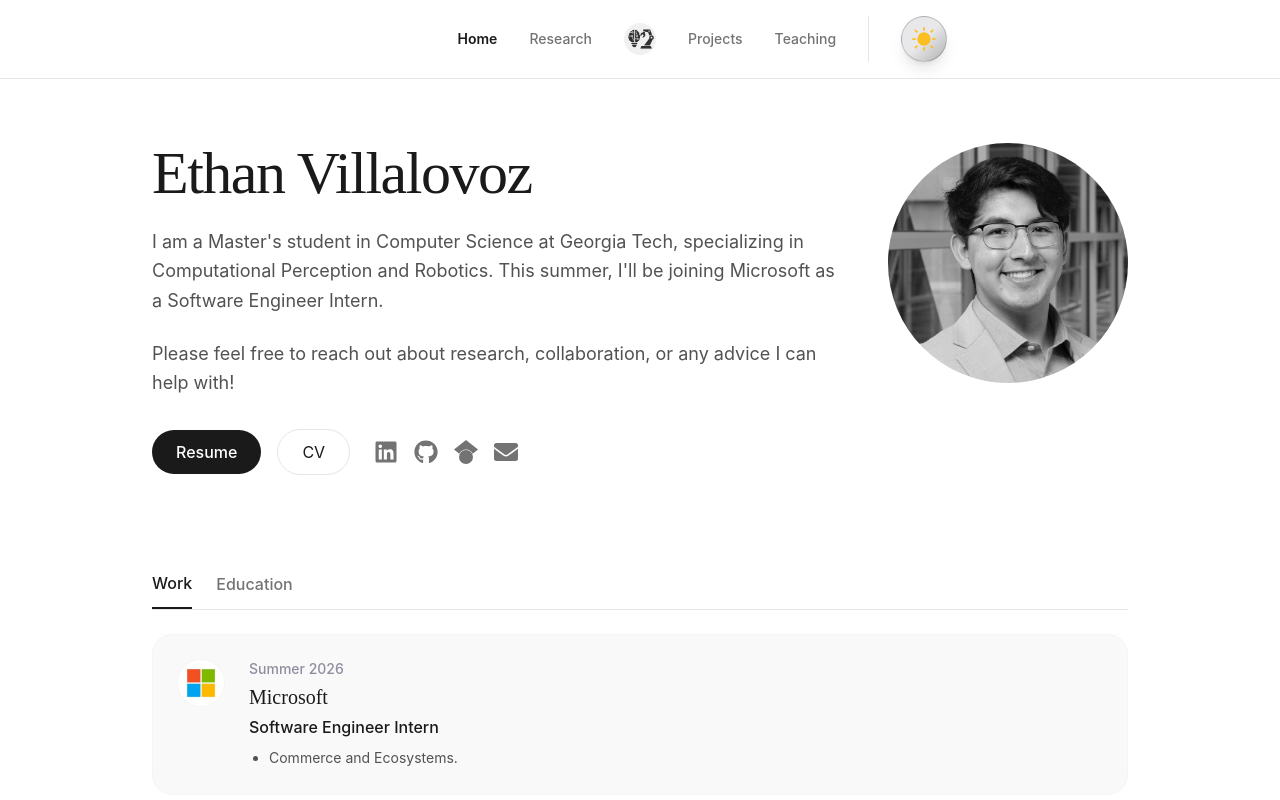
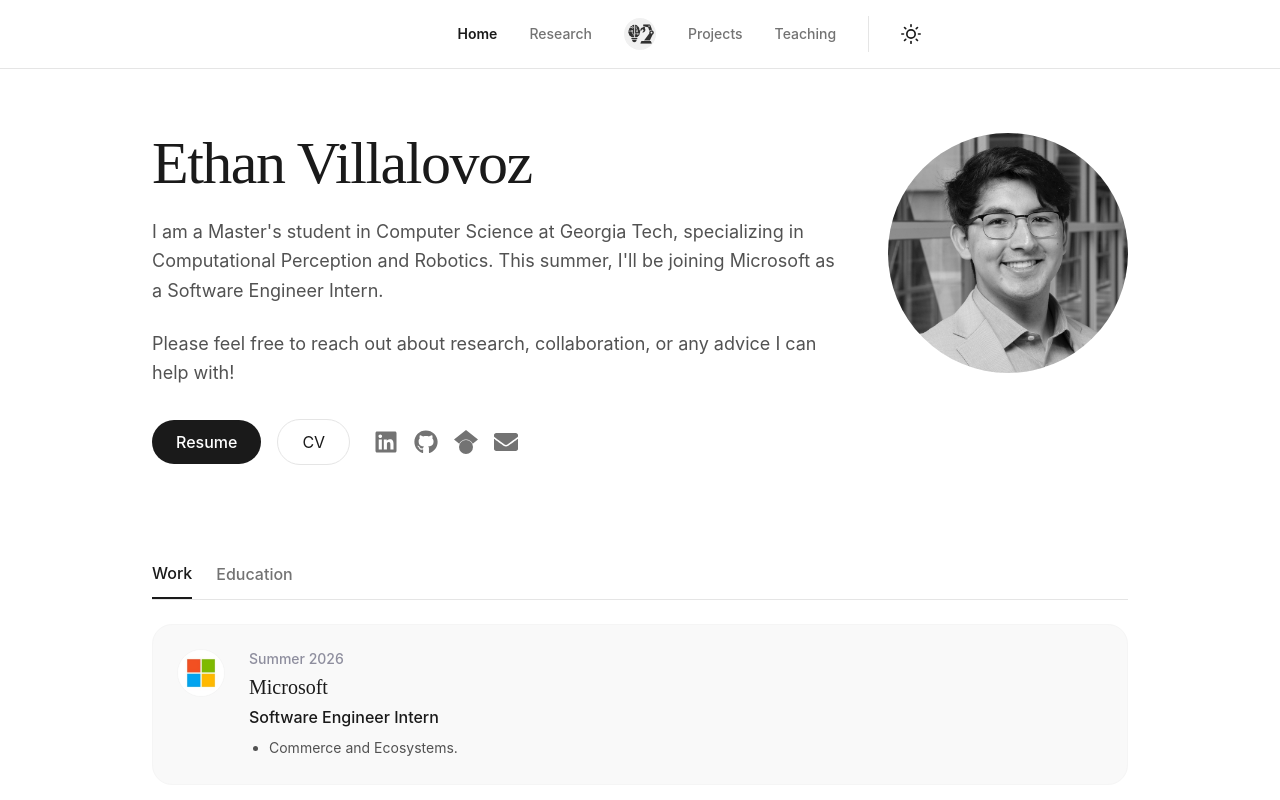
Before and after one commit to ethanvillalovoz/ethanvillalovoz.github.io, a Next.js app: page / in a window 1280 px wide. Shown: the top 800 px of the page. Built offline with nearby package versions, Linux system fonts and the light colour scheme.

Commit message:
updated theme toggle and readme

```diff
--- a/src/components/ThemeToggle.tsx
+++ b/src/components/ThemeToggle.tsx
@@ -42,67 +42,43 @@ export default function ThemeToggle() {
     <button
       aria-label={dark ? "Switch to light mode" : "Switch to dark mode"}
       onClick={toggleTheme}
-      className="ml-4 rounded-full p-2 bg-gradient-to-br from-primary/10 via-primary-light/20 to-primary-dark/30 dark:from-primary-dark/30 dark:via-primary/20 dark:to-primary-dark/50 border border-primary/20 dark:border-primary-dark/30 shadow-lg focus:outline-none focus:ring-2 focus:ring-primary focus:ring-offset-2 transition-colors"
-      tabIndex={0}
+      className="ml-2 p-2 rounded-full hover:bg-neutral-100 dark:hover:bg-neutral-800 transition-colors text-primary focus:outline-none"
     >
       <AnimatePresence mode="wait" initial={false}>
         {dark ? (
-          <motion.span
+          <motion.div
             key="moon"
-            initial={{ scale: 0.7, opacity: 0, rotate: -30 }}
+            initial={{ scale: 0.5, opacity: 0, rotate: -90 }}
             animate={{ scale: 1, opacity: 1, rotate: 0 }}
-            exit={{ scale: 0.7, opacity: 0, rotate: 30 }}
-            transition={{ type: "spring", stiffness: 300, damping: 20 }}
-            aria-hidden
-            className="flex items-center justify-center"
+            exit={{ scale: 0.5, opacity: 0, rotate: 90 }}
+            transition={{ duration: 0.2 }}
           >
-            {/* Classic Crescent Moon SVG (balanced) */}
-            <svg width="28" height="28" viewBox="0 0 24 24" fill="none" xmlns="http://www.w3.org/2000/svg">
-              <motion.path
-                d="M21 12.5C21 17.19 16.97 21 12.5 21C9.61 21 7.06 19.44 5.5 17C8.5 17.5 12 15.5 12 12C12 8.5 8.5 6.5 5.5 7C7.06 4.56 9.61 3 12.5 3C16.97 3 21 6.81 21 12.5Z"
-                fill="#facc15"
-                stroke="#facc15"
-                strokeWidth="1.5"
-                initial={{ pathLength: 0 }}
-                animate={{ pathLength: 1 }}
-                transition={{ duration: 0.5 }}
-              />
+             {/* Simple Moon Icon */}
+             <svg width="20" height="20" viewBox="0 0 24 24" fill="none" stroke="currentColor" strokeWidth="2" strokeLinecap="round" strokeLinejoin="round">
+                <path d="M21 12.79A9 9 0 1 1 11.21 3 7 7 0 0 0 21 12.79z"></path>
+             </svg>
+          </motion.div>
+        ) : (
+          <motion.div
+            key="sun"
+            initial={{ scale: 0.5, opacity: 0, rotate: 90 }}
+            animate={{ scale: 1, opacity: 1, rotate: 0 }}
+            exit={{ scale: 0.5, opacity: 0, rotate: -90 }}
+            transition={{ duration: 0.2 }}
+          >
+            {/* Simple Sun Icon */}
+            <svg width="20" height="20" viewBox="0 0 24 24" fill="none" stroke="currentColor" strokeWidth="2" strokeLinecap="round" strokeLinejoin="round">
+              <circle cx="12" cy="12" r="5"></circle>
+              <line x1="12" y1="1" x2="12" y2="3"></line>
+              <line x1="12" y1="21" x2="12" y2="23"></line>
+              <line x1="4.22" y1="4.22" x2="5.64" y2="5.64"></line>
+              <line x1="18.36" y1="18.36" x2="19.78" y2="19.78"></line>
+              <line x1="1" y1="12" x2="3" y2="12"></line>
+              <line x1="21" y1="12" x2="23" y2="12"></line>
+              <line x1="4.22" y1="19.78" x2="5.64" y2="18.36"></line>
+              <line x1="18.36" y1="5.64" x2="19.78" y2="4.22"></line>
             </svg>
-          </motion.span>
-        ) : (
-          <motion.span
-            key="sun"
-            initial={{ scale: 0.7, opacity: 0, rotate: 30 }}
-            animate={{ scale: 1, opacity: 1, rotate: 0 }}
-            exit={{ scale: 0.7, opacity: 0, rotate: -30 }}
-            transition={{ type: "spring", stiffness: 300, damping: 20 }}
-            aria-hidden
-            className="flex items-center justify-center"
-          >
-            {/* Sun SVG */}
-            <svg width="28" height="28" viewBox="0 0 24 24" fill="none" xmlns="http://www.w3.org/2000/svg">
-              <motion.circle
-                cx="12" cy="12" r="5" fill="#fbbf24" stroke="#fbbf24" strokeWidth="1.5"
-                initial={{ scale: 0 }}
-                animate={{ scale: 1 }}
-                transition={{ duration: 0.5 }}
-              />
-              <motion.g
-                initial={{ opacity: 0 }}
-                animate={{ opacity: 1 }}
-                transition={{ delay: 0.2, duration: 0.5 }}
-              >
-                <line x1="12" y1="2" x2="12" y2="5" stroke="#fbbf24" strokeWidth="1.5" />
-                <line x1="12" y1="19" x2="12" y2="22" stroke="#fbbf24" strokeWidth="1.5" />
-                <line x1="2" y1="12" x2="5" y2="12" stroke="#fbbf24" strokeWidth="1.5" />
-                <line x1="19" y1="12" x2="22" y2="12" stroke="#fbbf24" strokeWidth="1.5" />
-                <line x1="4.22" y1="4.22" x2="6.34" y2="6.34" stroke="#fbbf24" strokeWidth="1.5" />
-                <line x1="17.66" y1="17.66" x2="19.78" y2="19.78" stroke="#fbbf24" strokeWidth="1.5" />
-                <line x1="4.22" y1="19.78" x2="6.34" y2="17.66" stroke="#fbbf24" strokeWidth="1.5" />
-                <line x1="17.66" y1="6.34" x2="19.78" y2="4.22" stroke="#fbbf24" strokeWidth="1.5" />
-              </motion.g>
-            </svg>
-          </motion.span>
+          </motion.div>
         )}
       </AnimatePresence>
     </button>
```
Also changed, not shown: 1 other file (tests, documents, lock files or other folders).
